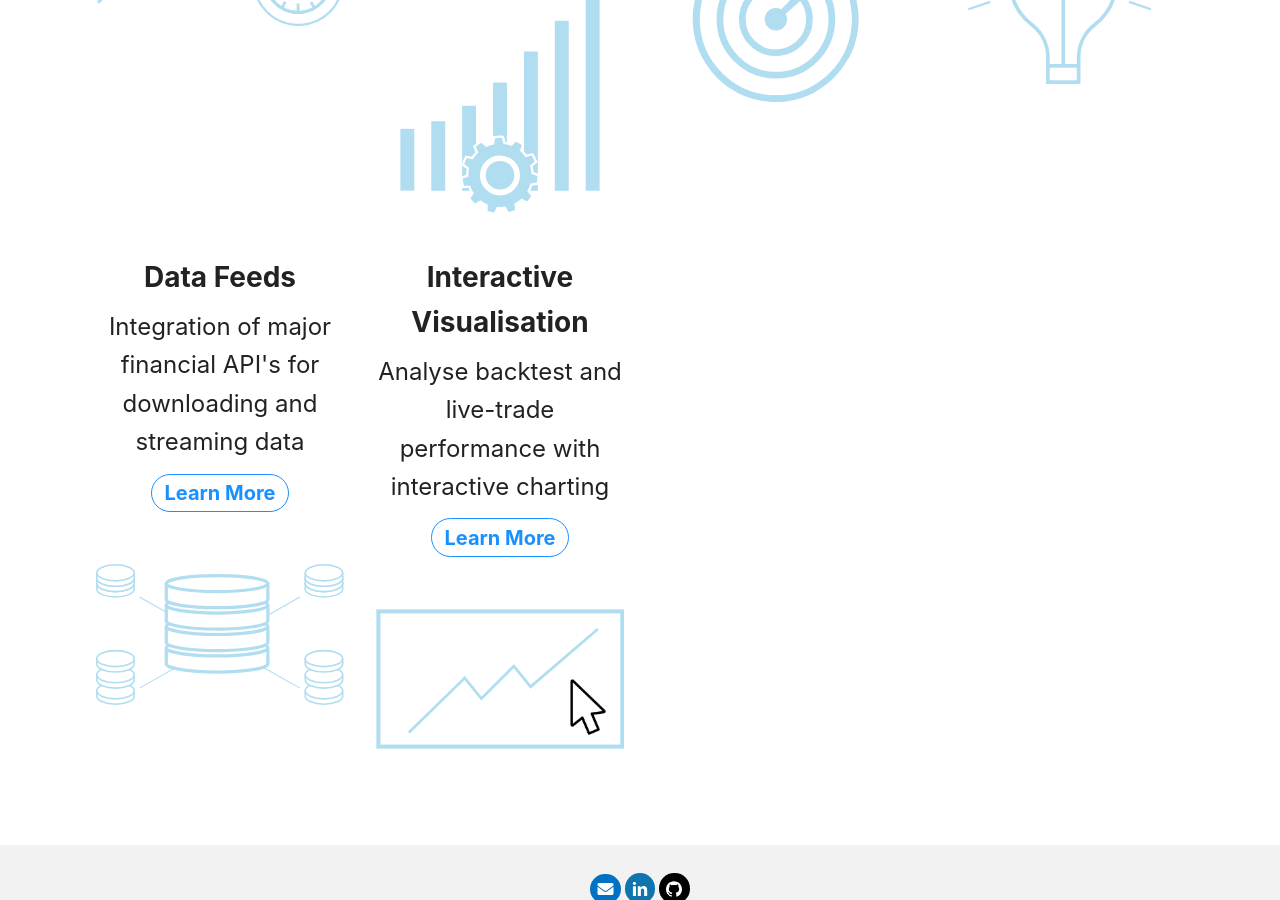
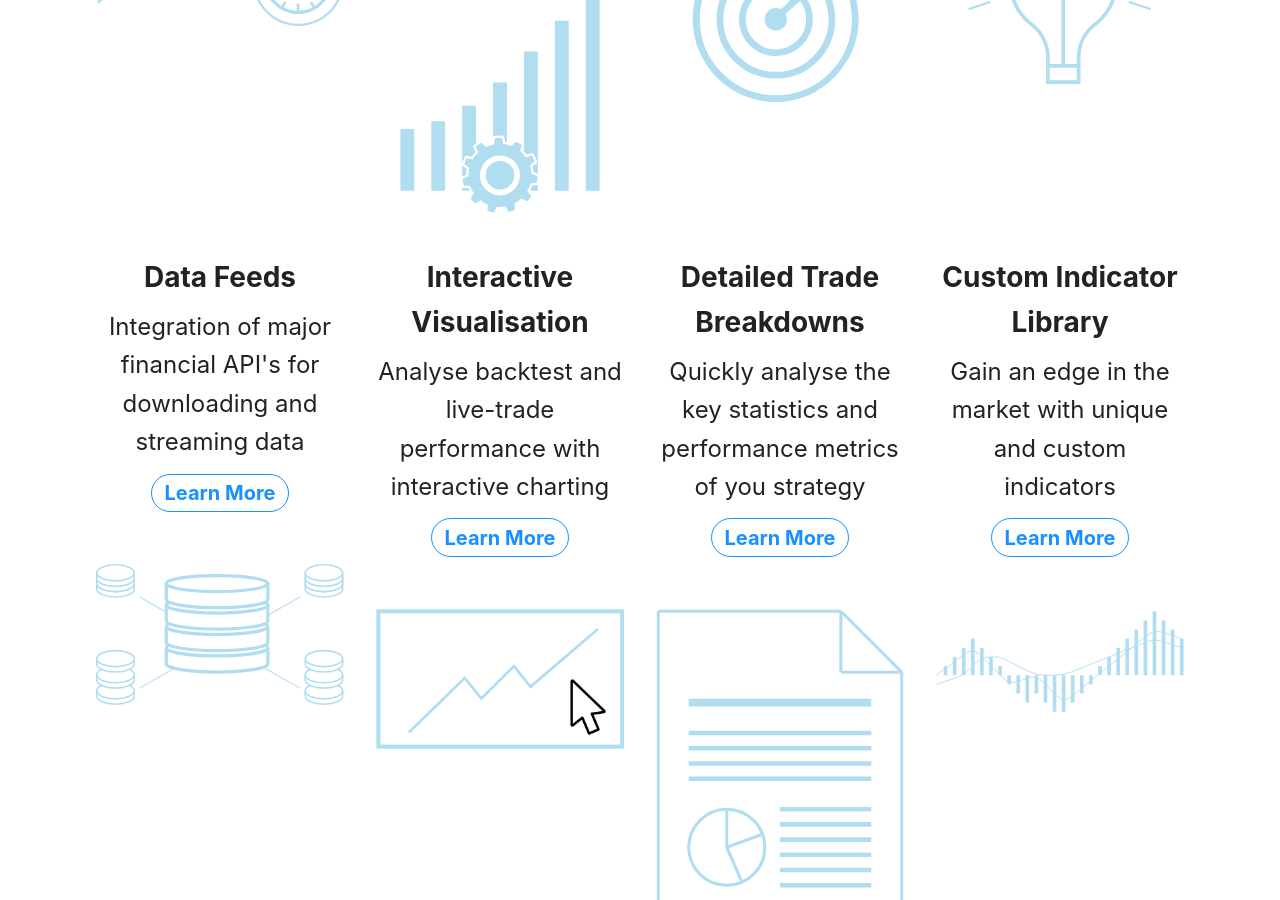
Before and after one commit to kieran-mackle/AutoTrader, a Jekyll site: the page built from index.html, in a window 1280 px wide and 900 px high, scrolled down 1765 px. Built offline with Jekyll 4.4.1, drawn with Linux system fonts in a browser that asks for light colours; nearby versions of some CDN libraries; the list of posts is cut into pages by our own code.

Commit message:
Added to landing page features

```diff
--- a/index.html
+++ b/index.html
@@ -100,4 +100,25 @@ data:
             is_row: true
             style: "max-height: 300px; max-width: 300px"
 
+        - title: Detailed Trade Breakdowns
+          excerpt: >
+            Quickly analyse the key statistics and performance metrics of you strategy
+          actions:
+            - text: Learn More
+              url: /docs/autotrader
+          image:
+            src: /assets/images/detailed_stats.svg
+            is_row: true
+            style: "max-height: 300px; max-width: 300px"
+
+        - title: Custom Indicator Library
+          excerpt: Gain an edge in the market with unique and custom indicators
+          actions:
+            - text: Learn More
+              url: /docs/indicators
+          image:
+            src: /assets/images/indicators.svg
+            is_row: true
+            style: "max-height: 300px; max-width: 300px"
+
 ---
```
Also changed, not shown: content/_documentation/1.2-strategies.md (+1 -1 lines), assets/images/detailed_stats.svg (added), assets/images/indicators.svg (added).
